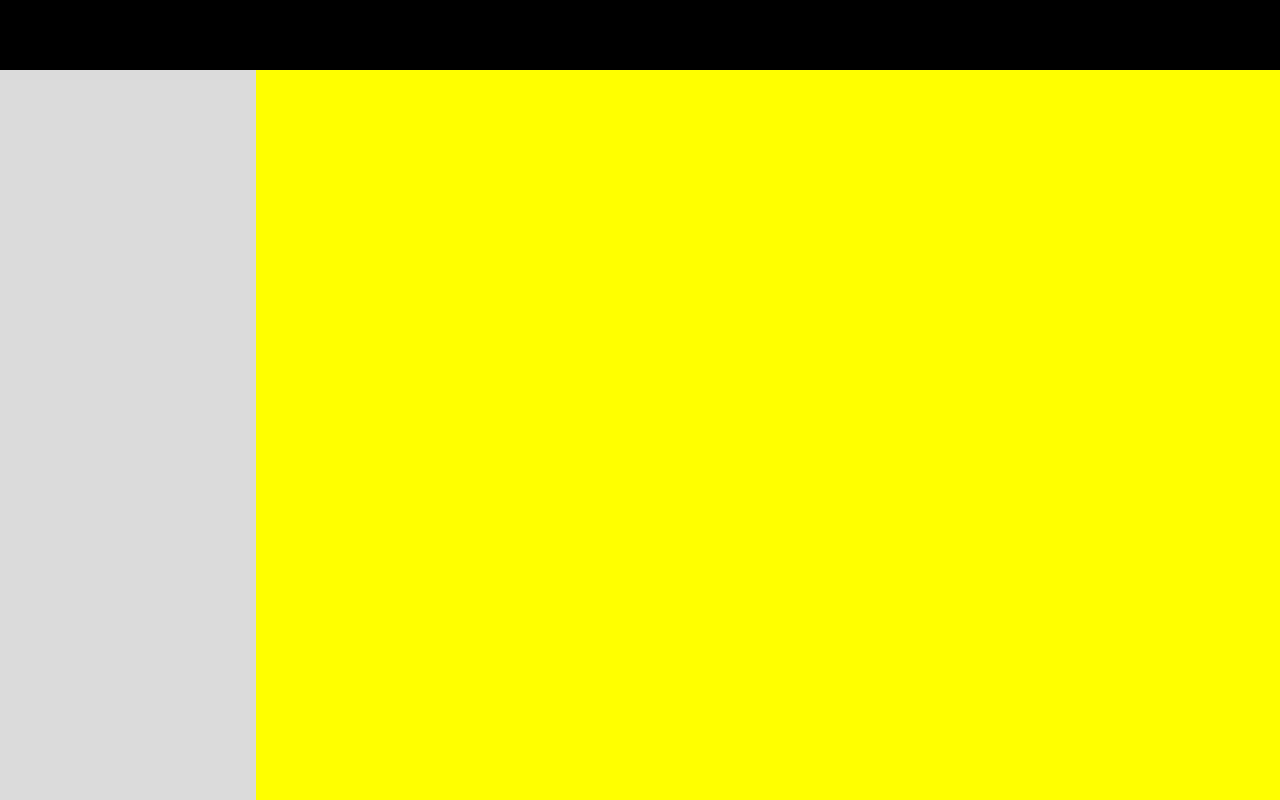
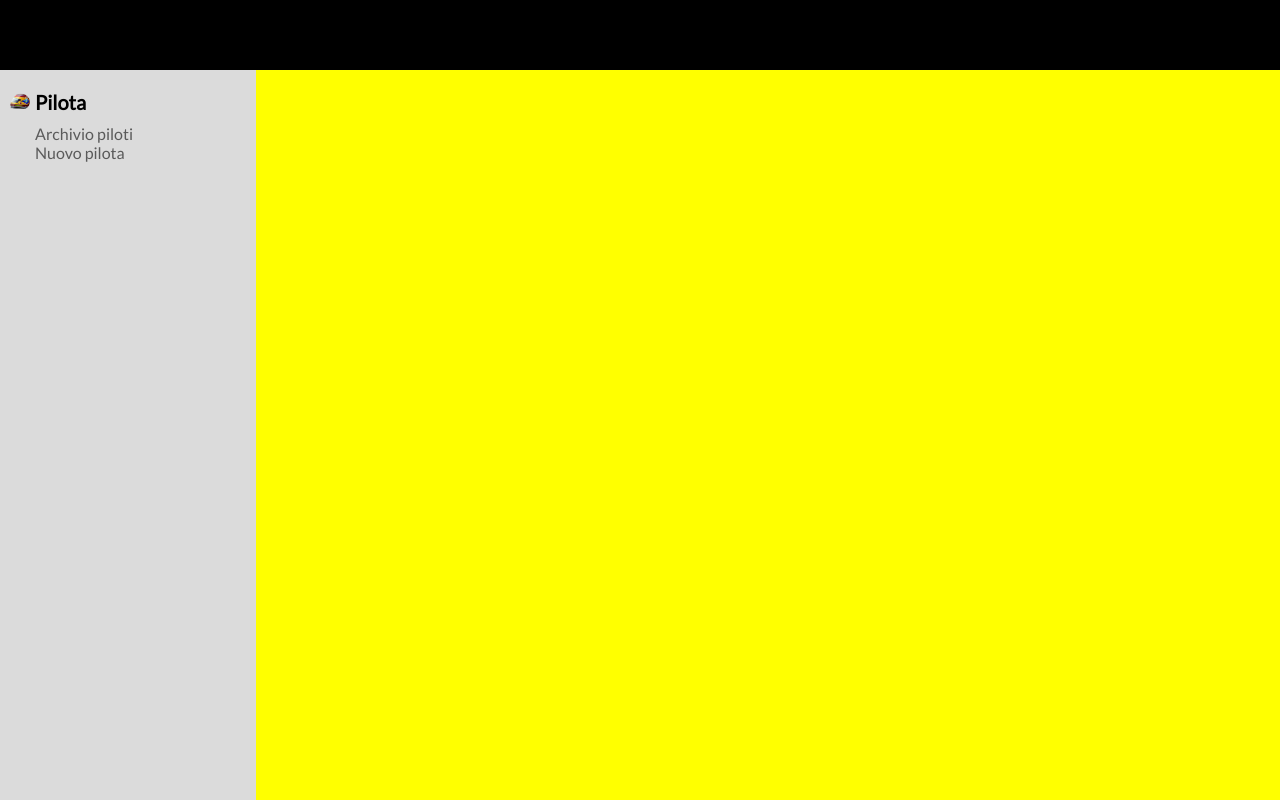
Before and after one commit to MantovaniWebDeveloper/gestionaleMotorSport, a website: page index.html in a window 1280 px wide. Drawn offline with Linux system fonts and the light colour scheme.

Commit message:
settato il primo menu laterale alto, pilota

```diff
--- a/index.html
+++ b/index.html
@@ -4,6 +4,7 @@
 <head>
   <meta charset="utf-8">
   <link rel="stylesheet" href="css/style.css">
+  <link href="https://fonts.googleapis.com/css?family=Lato" rel="stylesheet">
   <title>SEGRETO</title>
 </head>
 
@@ -23,6 +24,25 @@
   <main>
     <div class="allMainContent">
       <aside>
+        <div class="wrapMenuPilota">
+          <div class="wrapMenuPilotaTitle">
+            <div>
+              <img class="ico"src="assets/helmet.png" alt="">
+            </div>
+            <div>
+              <h3 class="titoliMenu">Pilota</h3>
+            </div>
+          </div>
+          <div class="wrapMenuNav">
+            <nav class="menu">
+              <ul>
+                <li class="elemento"><a href="">Archivio piloti</a></li>
+                <li class="elemento"><a href="">Nuovo pilota</a></li>
+              </ul>
+            </nav>
+          </div>
+
+        </div>
 
       </aside>
       <div class="mainContent">
--- a/sass/partials/common.scss
+++ b/sass/partials/common.scss
@@ -2,6 +2,7 @@
   margin: 0;
   padding: 0;
   box-sizing: border-box;
+  font-family: 'Lato', sans-serif;
 }
 
 .container {
--- a/sass/partials/main.scss
+++ b/sass/partials/main.scss
@@ -9,5 +9,43 @@
     height: 100%;
     background-color: $grigio;
 
+    .wrapMenuPilota {
+      height: 100%;
+      .wrapMenuPilotaTitle {
+        padding-top: 20px;
+        padding-left: 10px;
+        display: flex;
+        div {
+          display: flex;
+          align-items: center;
+          .titoliMenu {
+            font-size: 20px;
+            font-weight: bold;
+          }
+          .ico {
+            height: 20px;
+            margin-right: 5px;
+          }
+        }
+      }
+     .wrapMenuNav {
+       padding-top:10px;
+       .menu {
+         height: 100%;
+         padding-left: 35px;
+         ul {
+           list-style-type: none;
+           .elemento {
+             color: $grigioScuro;
+             a {
+               color: $grigioScuro;
+               text-decoration: none;
+             }
+           }
+         }
+       }
+     }
+    }
+
   }
 }
--- a/sass/partials/variabili.scss
+++ b/sass/partials/variabili.scss
@@ -1,3 +1,4 @@
 //colori
 $nero : #000;
 $grigio : rgb(219, 219, 219);
+$grigioScuro: #5a5a5a;
```
Also changed, not shown: css/style.css.
